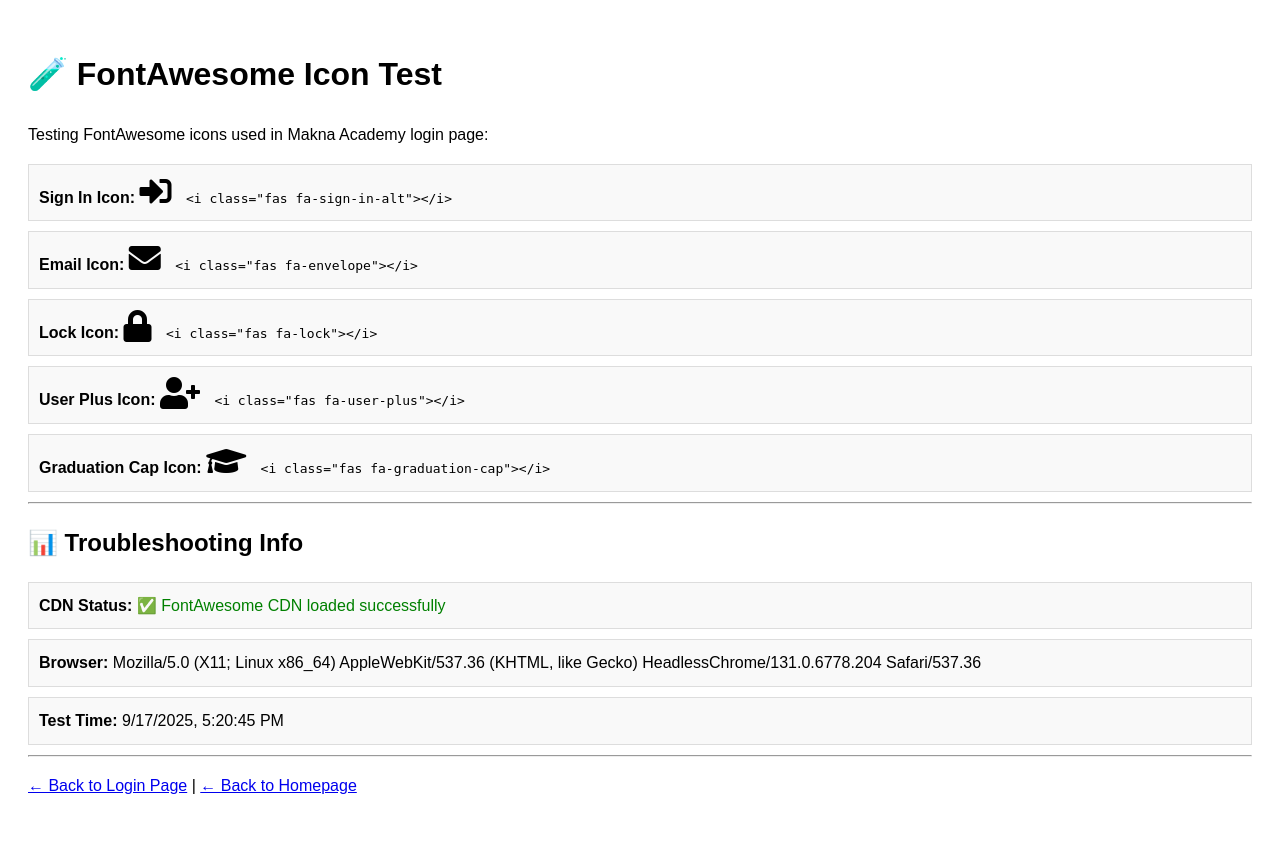
After one commit to retriyuselli/makna_academy, a Laravel app: page /fontawesome-test.html in a window 1280 px wide. The commit adds this page. Run offline with Laravel 12, Linux system fonts and the light colour scheme; parts of the project's set-up code (start-up, migrations or seed data) failed here and were passed over; some libraries are stand-ins or nearby versions.

Commit message:
Fix FontAwesome icons - add multiple CDN sources and fallback CSS

```diff
--- /dev/null
+++ b/public/fontawesome-test.html
@@ -0,0 +1,101 @@
+<!DOCTYPE html>
+<html lang="en">
+<head>
+    <meta charset="UTF-8">
+    <meta name="viewport" content="width=device-width, initial-scale=1.0">
+    <title>FontAwesome Test - Makna Academy</title>
+
+    <!-- Multiple FontAwesome CDN Sources -->
+    <link rel="stylesheet" href="https://cdnjs.cloudflare.com/ajax/libs/font-awesome/6.4.0/css/all.min.css" integrity="sha512-iecdLmaskl7CVkqkXNQ/ZH/XLlvWZOJyj7Yy7tcenmpD1ypASozpmT/E0iPtmFIB46ZmdtAc9eNBvH0H/ZpiBw==" crossorigin="anonymous" referrerpolicy="no-referrer" />
+    <link rel="stylesheet" href="https://pro.fontawesome.com/releases/v5.10.0/css/all.css" integrity="sha384-AYmEC3Yw5cVb3ZcuHtOA93w35dYTsvhLPVnYs9eStHfGJvOvKxVfELGroGkvsg+p" crossorigin="anonymous"/>
+
+    <style>
+        body {
+            font-family: Arial, sans-serif;
+            padding: 20px;
+            line-height: 1.6;
+        }
+        .icon-test {
+            margin: 10px 0;
+            padding: 10px;
+            border: 1px solid #ddd;
+            background: #f9f9f9;
+        }
+        .icon-large {
+            font-size: 2em;
+            margin-right: 10px;
+        }
+    </style>
+</head>
+<body>
+    <h1>🧪 FontAwesome Icon Test</h1>
+    <p>Testing FontAwesome icons used in Makna Academy login page:</p>
+
+    <div class="icon-test">
+        <strong>Sign In Icon:</strong>
+        <i class="fas fa-sign-in-alt icon-large text-blue-600"></i>
+        <code>&lt;i class="fas fa-sign-in-alt"&gt;&lt;/i&gt;</code>
+    </div>
+
+    <div class="icon-test">
+        <strong>Email Icon:</strong>
+        <i class="fas fa-envelope icon-large"></i>
+        <code>&lt;i class="fas fa-envelope"&gt;&lt;/i&gt;</code>
+    </div>
+
+    <div class="icon-test">
+        <strong>Lock Icon:</strong>
+        <i class="fas fa-lock icon-large"></i>
+        <code>&lt;i class="fas fa-lock"&gt;&lt;/i&gt;</code>
+    </div>
+
+    <div class="icon-test">
+        <strong>User Plus Icon:</strong>
+        <i class="fas fa-user-plus icon-large"></i>
+        <code>&lt;i class="fas fa-user-plus"&gt;&lt;/i&gt;</code>
+    </div>
+
+    <div class="icon-test">
+        <strong>Graduation Cap Icon:</strong>
+        <i class="fas fa-graduation-cap icon-large"></i>
+        <code>&lt;i class="fas fa-graduation-cap"&gt;&lt;/i&gt;</code>
+    </div>
+
+    <hr>
+
+    <h2>📊 Troubleshooting Info</h2>
+    <div class="icon-test">
+        <strong>CDN Status:</strong>
+        <script>
+            // Test FontAwesome CDN loading
+            const testIcon = document.createElement('i');
+            testIcon.className = 'fas fa-check';
+            document.body.appendChild(testIcon);
+
+            const iconStyle = window.getComputedStyle(testIcon);
+            if (iconStyle.fontFamily.includes('Font Awesome')) {
+                document.write('<span style="color: green;">✅ FontAwesome CDN loaded successfully</span>');
+            } else {
+                document.write('<span style="color: red;">❌ FontAwesome CDN failed to load</span>');
+            }
+
+            document.body.removeChild(testIcon);
+        </script>
+    </div>
+
+    <div class="icon-test">
+        <strong>Browser:</strong> <script>document.write(navigator.userAgent)</script>
+    </div>
+
+    <div class="icon-test">
+        <strong>Test Time:</strong> <script>document.write(new Date().toLocaleString())</script>
+    </div>
+
+    <hr>
+
+    <p>
+        <a href="/login">← Back to Login Page</a> |
+        <a href="/">← Back to Homepage</a>
+    </p>
+</body>
+</html>
```
Also changed, not shown: resources/views/layouts/guest.blade.php (+21 -2 lines), 1 other file.
